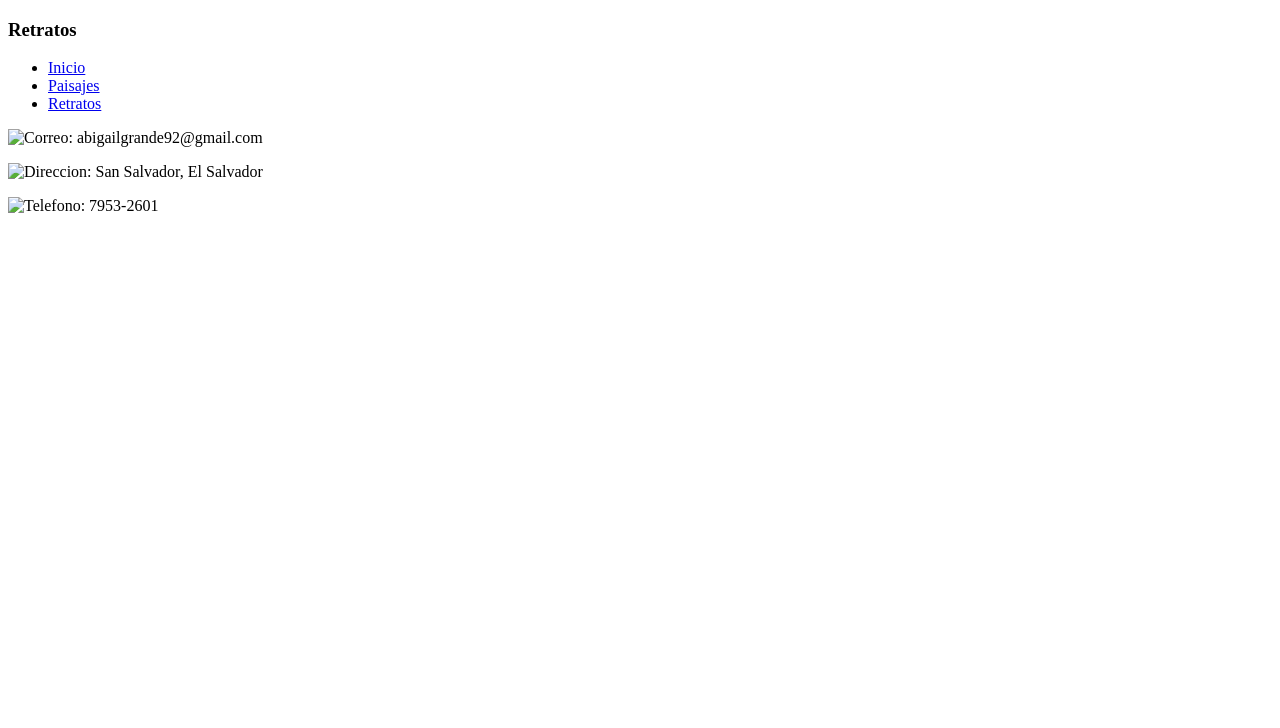
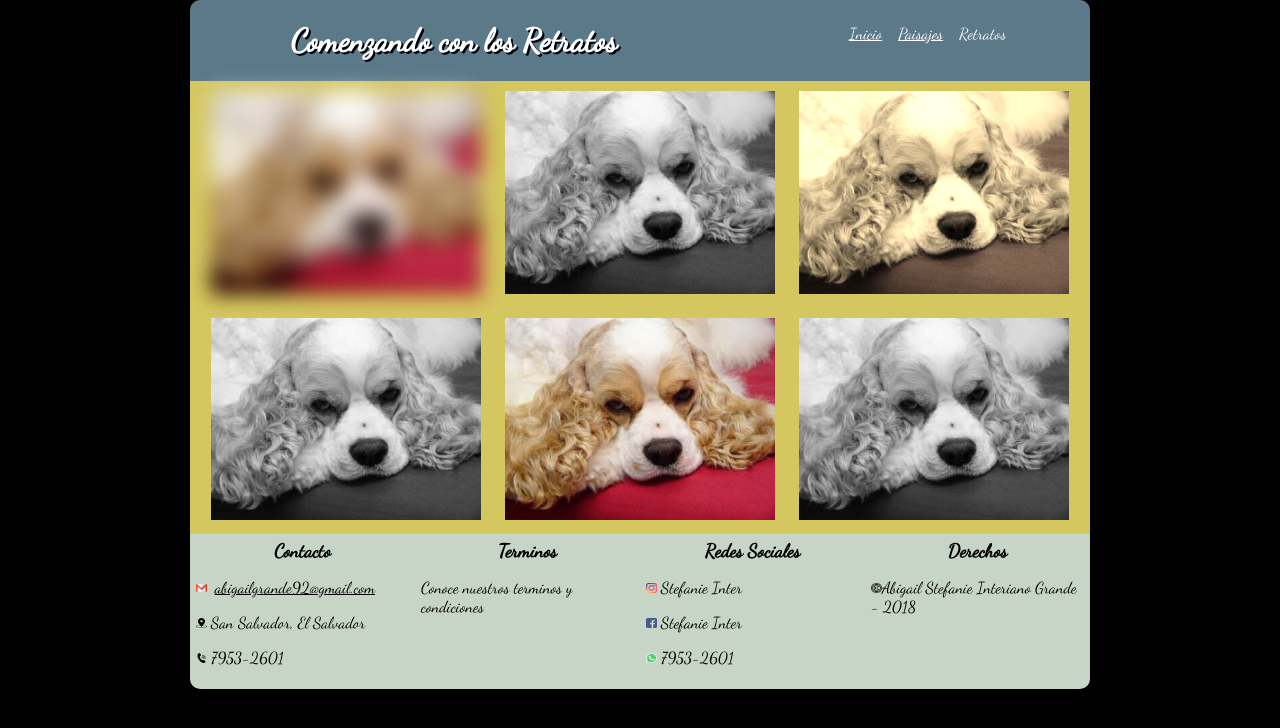
Before and after one commit to AbigailInteriano/CSS-y-Disenio-Web-Responsive, a plain HTML site: page retratos.html in a window 1280 px wide. Drawn offline with Linux system fonts and the light colour scheme.

Commit message:
Prueba terminada
Prueba terminada

```diff
--- a/css/Estilos.css
+++ b/css/Estilos.css
@@ -1,9 +1,11 @@
+
 html,body
 {
 	background-color: black;
 	width: 100%;
 	margin: 0;
 	padding: 0;
+	font-family: Dancing Script;
 
 }
 
@@ -16,6 +18,32 @@ a{
 p a{
 	display: inline;
 	color: black;
+}
+
+#contenido{
+animation: slidein 3s;
+
+
+}
+
+@-webkit-keyframes slidein {
+
+0%{
+	margin-top:150%;
+}
+
+60%{
+	margin-top: -5%;
+}
+
+100%{
+	margin-top: 0%;
+}
+
+
+
+
+
 }
 .active{
 	text-decoration: none;
@@ -96,6 +124,35 @@ h3{
 	padding: 0;
 }
 
+#q{
+	background-color: #d5c75f;
+	width: 100%;
+	text-align: center;
+}
+
+/* .ret img:first-child {
+	-webkit-filter:blur(10px);
+	filter: blur(10px);
+
+}*/
+#q img{
+	width: 100%;
+}
+
+#q img:first-child{
+	-webkit-filter:blur(10px);
+	filter: blur(10px);
+}
+#q img:nth-child(even){
+	-webkit-filter:grayscale(100%);
+	filter: grayscale(100%);
+}
+
+#q img:nth-child(3){
+	-webkit-filter:sepia(90%);
+	filter:sepia(90%);
+}
+
 @media (min-width: 900px){
 
 	#contenido{
@@ -103,6 +160,20 @@ h3{
 		margin-left: auto;
 		margin-right:auto;
 	}
+
+	#contenido header h1{
+
+		margin-left: 25px;
+		margin-top: 10px;
+		display: inline-block;
+	}
+	#contenido header nav{
+
+		margin-left: 20%;
+		margin-top: 0px;
+		display: inline-block;
+	}
+
 
 	.i1{
 		width: 100%;
@@ -116,5 +187,15 @@ h3{
 	}
 	footer section article{
 		width:25%;
+		padding:6px;
+
+	}
+	footer section article h3{
+		text-align: center;
+	}
+
+	#q img{
+		width: 30%;
+		margin:10px;
 	}
 }
--- a/retratos.html
+++ b/retratos.html
@@ -2,30 +2,84 @@
 <html>
 	<head>
 
-		<title>Hoja de Vida</title>
+		<title>Retratos</title>
 		<meta charset="utf-8">
+		<link href="css/Estilos.css" type="text/css" rel="stylesheet">
+		<link rel="stylesheet" type="text/css" href="https://fonts.googleapis.com/css?family=Dancing Script">
 	</head>
-	<body>
+	<body id="contenedor">
+
+	<div id="contenido">
 
 	 	<header>
-			<h3>Retratos</h3>
-			<ul>
-				<li><a href="index.html">Inicio</a></li>
-				<li><a href="paisajes.html">Paisajes</a></li>
-				<li><a href="retratos.html">Retratos</a></li>
-			</ul>
-
+			<h1>Comenzando con los Retratos</h1>
+			<nav>
+				<ul>
+					<li><a href="index.html">Inicio</a></li>
+					<li><a href="paisajes.html">Paisajes</a></li>
+					<li><a class="active" href="retratos.html">Retratos</a></li>
+				</ul>
+			</nav>
 		</header>
 
+		<div class="container">
 
+					<section id="q">
+
+						<img id="img1" src="imagenes/cachorro3.jpg">
+
+						<img id="img4" src="imagenes/cachorro3.jpg">
+
+
+						<img id="img2" src="imagenes/cachorro3.jpg">
+
+						<img id="img5" src="imagenes/cachorro3.jpg">
+
+						<img id="img3" src="imagenes/cachorro3.jpg">
+
+						<img id="img6" src="imagenes/cachorro3.jpg">
+					</section>
+
+
+			</div>
+				<footer>
+					<section>
+						<article class="p1con">
+							<h3>Contacto</h3>
+							<p><img src="imagenes/gmail.png" alt="Correo:"/><a href="abigailgrande92@gmail.com">abigailgrande92@gmail.com</a></p>
+
+							<p><img src="imagenes/posicion.png" alt="Direccion:"/> San Salvador, El Salvador</p>
+							<p><img src="imagenes/llamada.png" alt="Telefono:"/> 7953-2601</p>
+						</article>
+
+						<article class="p2con">
+							<h3>Terminos</h3>
+							<p>Conoce nuestros terminos y condiciones </p>
+						</article>
+
+						<article class="p3con">
+							<h3>Redes Sociales</h3>
+							<p><img src="imagenes/instagram.png" alt="Instagram:"/> Stefanie Inter</p>
+
+							<p><img src="imagenes/facebook.png" alt="Facebook:"/> Stefanie Inter</p>
+
+							<p><img src="imagenes/whatsapp.png" alt="Facebook:"/> 7953-2601</p>
+						</article>
+
+						<article class="p4con">
+							<h3>Derechos</h3>
+							<p>
+								<img src="imagenes/derechos.png" alt="Derechos de Autor:"/>Abigail Stefanie Interiano Grande - 2018
+							</p>
+						</article>
+					</section>
+				</footer>
+
+	</div>
 
 
 	</body>
 
-	<footer>
-			<p><img src="img/gmail.png" alt="Correo:"/> abigailgrande92@gmail.com</p>
-			<p><img src="img/posicion.png" alt="Direccion:"/> San Salvador, El Salvador</p>
-			<p><img src="img/llamada.png" alt="Telefono:"/> 7953-2601</p>
-	</footer>
+
 
 </html>
```
Also changed, not shown: index.html (+2 -1 lines), paisajes.html (+66 -13 lines), imagenes/cachorro2.jpg, imagenes/cachorro3.jpg (added), imagenes/paisajes/paisaje1.jpg (deleted), imagenes/paisajes/paisaje2.png (deleted), imagenes/paisajes/paisaje3.1.jpg (deleted), imagenes/paisajes/paisaje4.jpg (deleted), imagenes/retratos/retrato1.jpg (deleted), imagenes/retratos/retrato2.jpg (deleted), imagenes/retratos/retrato3.jpg (deleted).
